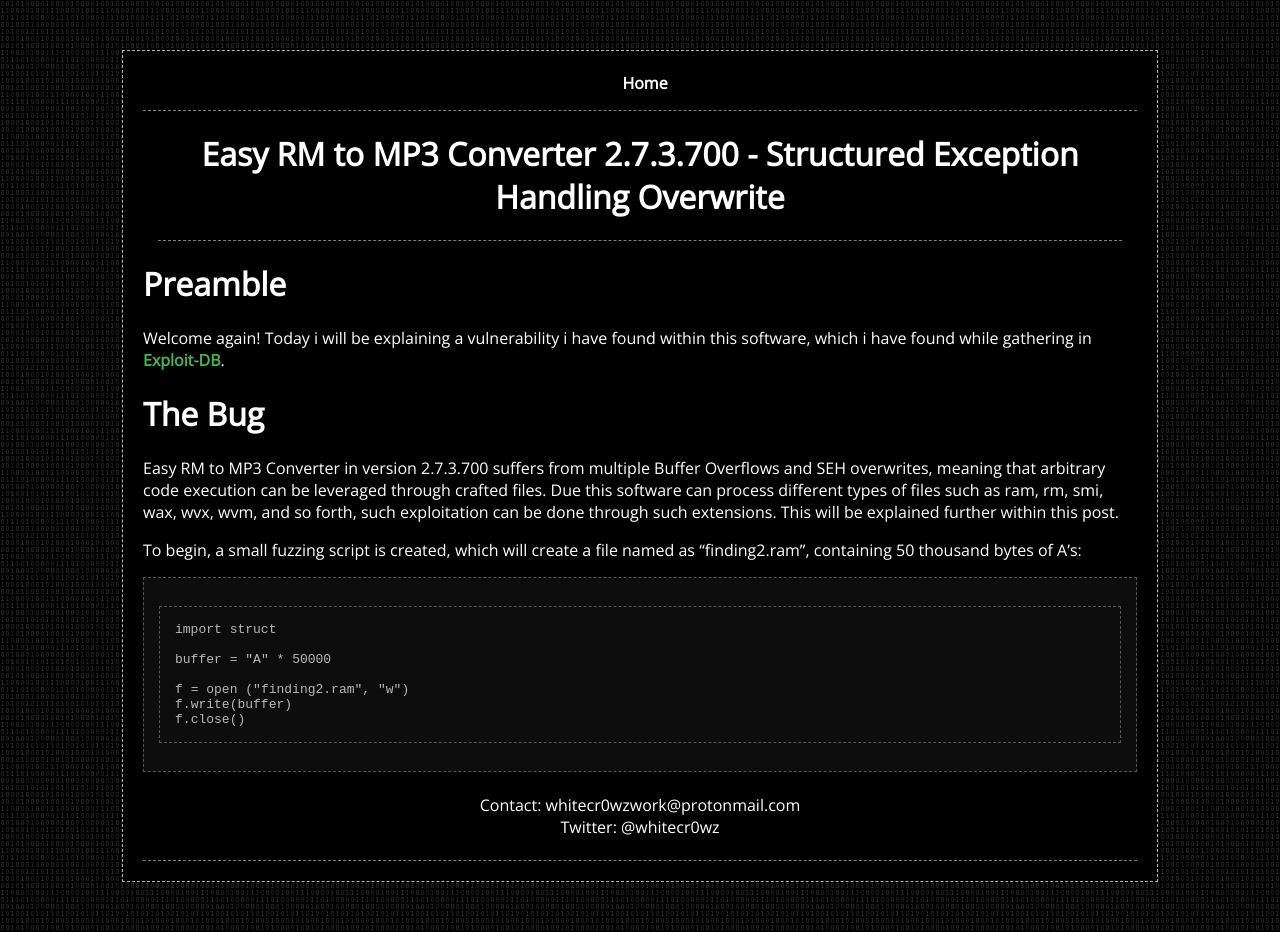
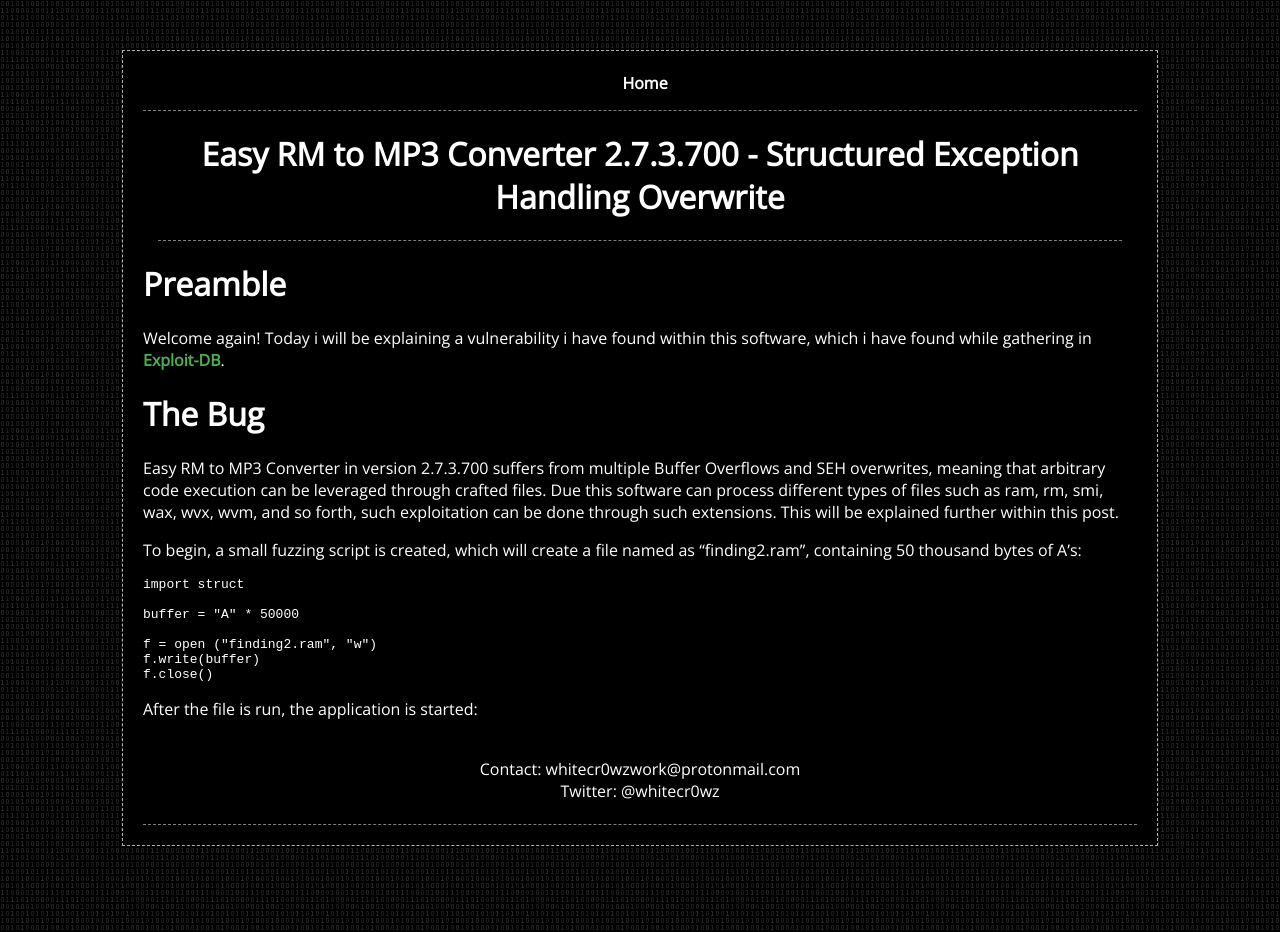
Before and after one commit to whitecr0wz/whitecr0wz.github.io, a Jekyll site: the page built from _posts/posts/2020-03-26-Easy-RM-to-MP3-Converter.md, in a window 1280 px wide. Built offline with Jekyll 4.4.1, drawn with Linux system fonts in a browser that asks for light colours.

Commit message:
Update 2020-03-26-Easy-RM-to-MP3-Converter.md

````diff
--- a/_posts/posts/2020-03-26-Easy-RM-to-MP3-Converter.md
+++ b/_posts/posts/2020-03-26-Easy-RM-to-MP3-Converter.md
@@ -15,7 +15,7 @@
 
 To begin, a small fuzzing script is created, which will create a file named as "finding2.ram", containing 50 thousand bytes of A's:
 
-```python
+```term_session
 import struct
 
 buffer = "A" * 50000
@@ -24,3 +24,5 @@
 f.write(buffer)
 f.close()
 ```
+
+After the file is run, the application is started:
````
